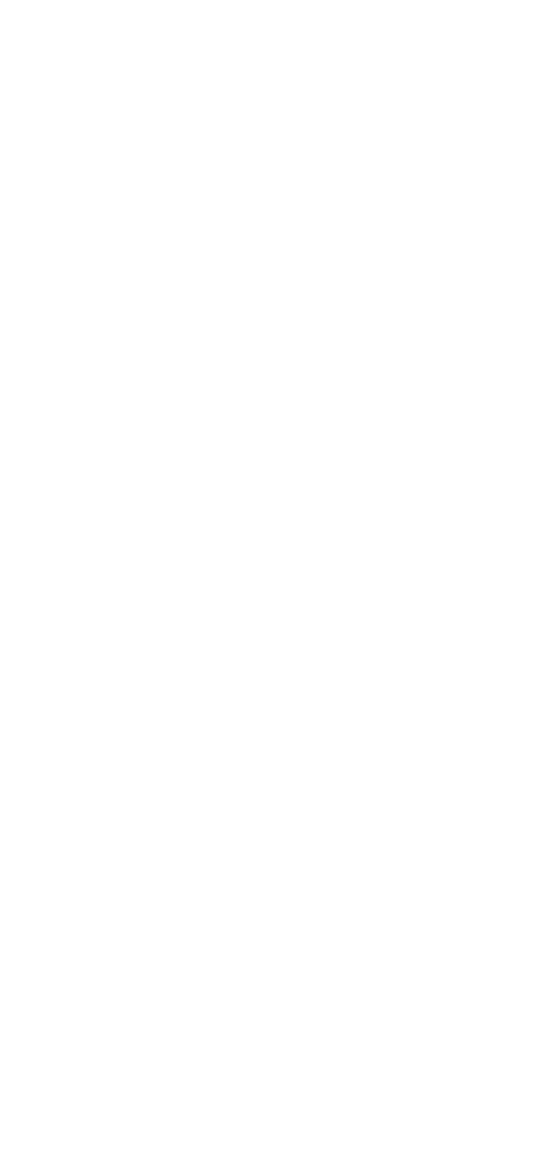
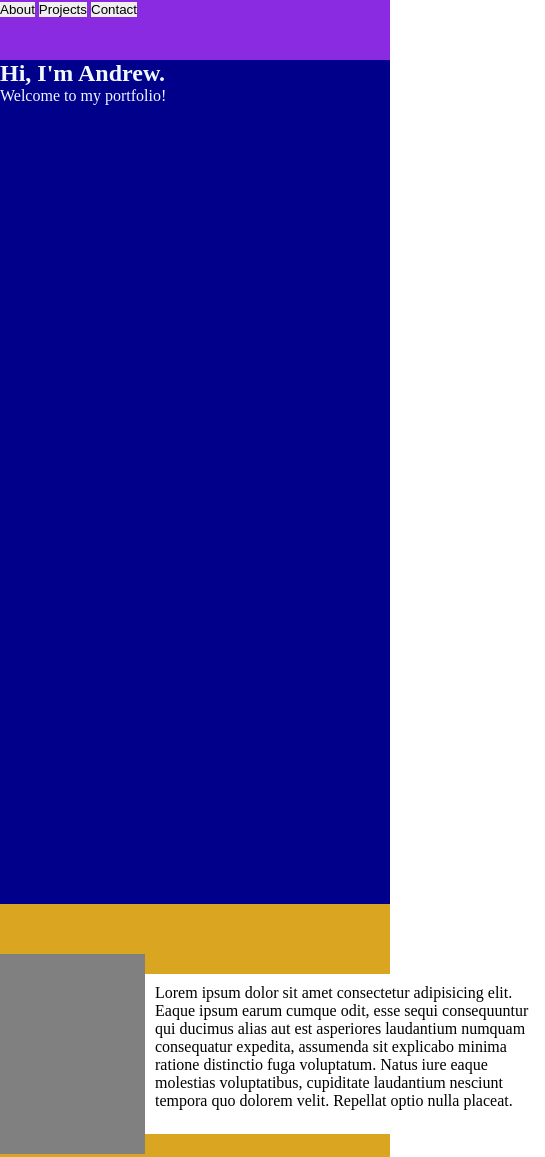
Before and after one commit to parkypark92/portfolio-website, a website built with webpack: page dist/index.html in a window 390 px wide. Shown: the top 1157 px of the page, 545 px wide, since content can reach past the window. Before the commit the page ends 844 px from the top, so only its background shows below. Built offline with Linux system fonts and the light colour scheme.

Commit message:
create basic layout, adding simple relevant sections and making dummy project images to test responsive grid layout

```diff
--- a/src/style.css
+++ b/src/style.css
@@ -0,0 +1,60 @@
+* {
+    padding: 0;
+    margin: 0;
+    box-sizing: border-box;
+}
+
+header {
+    background-color: blueviolet;
+    height: 60px;
+}
+
+li {
+    list-style: none;
+    display: inline-block;
+}
+
+.navigation {
+    border: none;
+}
+
+.intro-section {
+    background-color: darkblue;
+    color: aliceblue;
+    min-height: 100vh;
+}
+
+.projects-section {
+    background-color: goldenrod;
+}
+
+.projects-wrapper {
+    display: grid;
+    grid-template-columns: repeat(auto-fit, 700px);
+    justify-content: center;
+    gap: 50px;
+    padding: 50px;
+}
+
+.project-ctnr {
+    display: flex;
+    align-items: center;
+}
+
+.placeholder-img {
+    background-color: gray;
+    height: 200px;
+    min-width: 300px;
+}
+
+.project-description {
+    background-color: #fff;
+    padding: 10px;
+    height: 160px;
+    max-width: 420px;
+}
+
+footer {
+    background-color: greenyellow;
+    height: 60px;
+}
```
Also changed, not shown: dist/index.html, dist/main.js.
